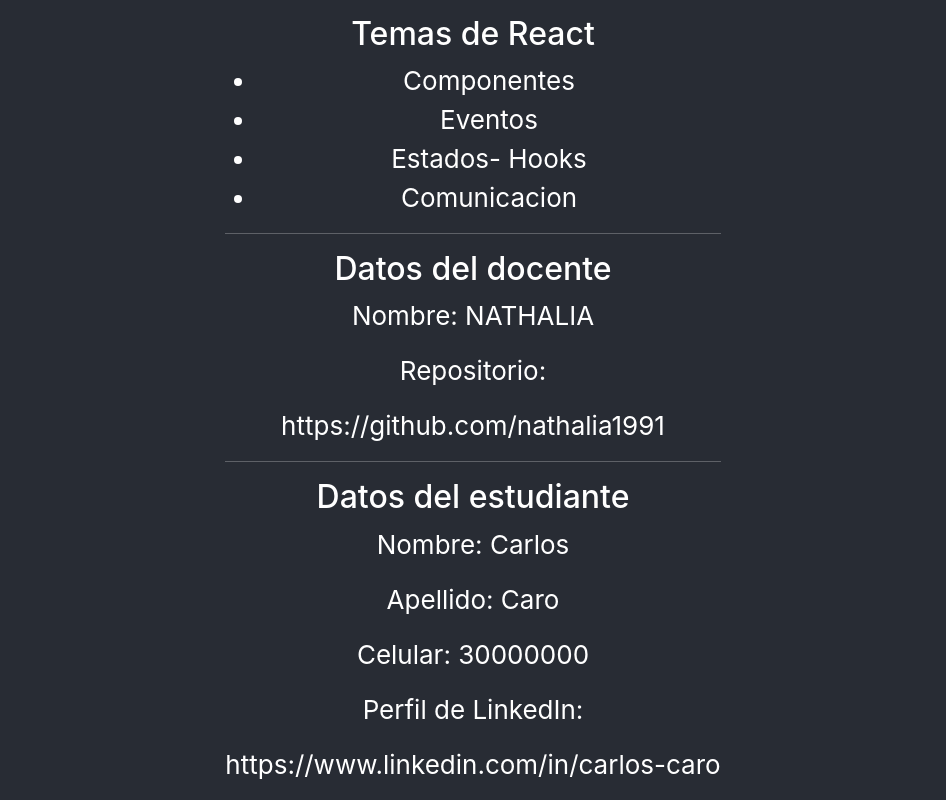
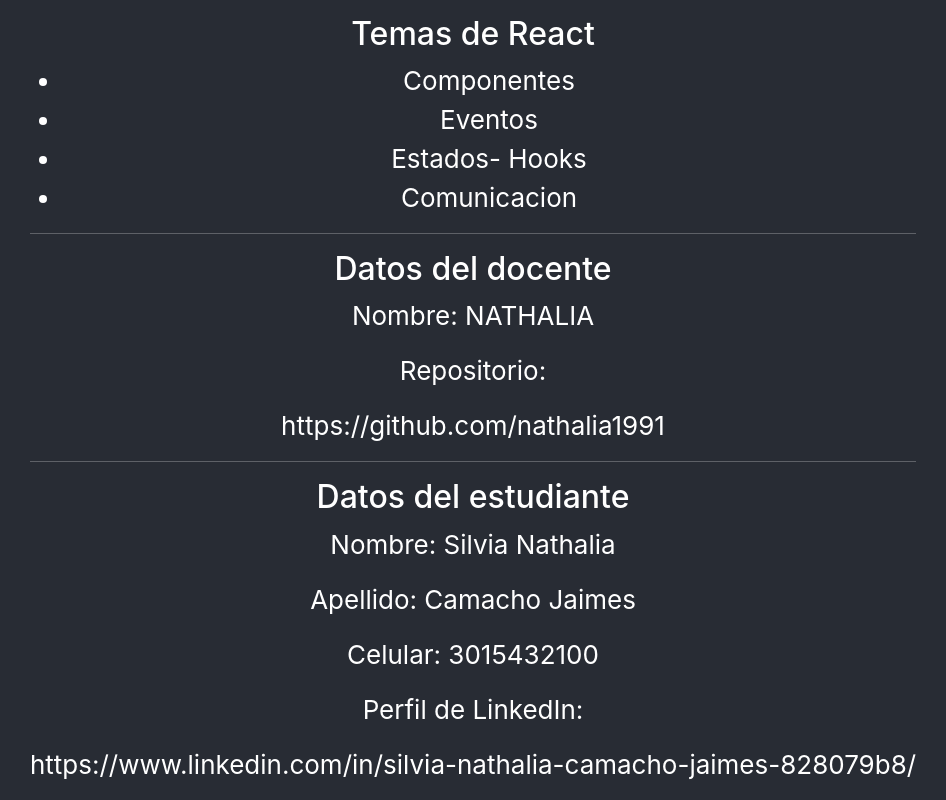
Before and after one commit to nathalia1991/component-practice, a React (Create React App) app: page / in a window 1280 px wide. Shown: the part 1663-2463 px from the top of the page, without its empty margins (167-1113 px from the left). Built offline with nearby package versions, Linux system fonts and the light colour scheme.

Commit message:
Change of linkedin url

```diff
--- a/src/components/MyComponents.jsx
+++ b/src/components/MyComponents.jsx
@@ -6,10 +6,10 @@
      const repository= "https://github.com/nathalia1991";
 
      const student = {
-     name: "Carlos",
-     lastName: "Caro",
-     mobile: "30000000",
-     linkedinProfile: "https://www.linkedin.com/in/carlos-caro"
+     name: "Silvia Nathalia",
+     lastName: "Camacho Jaimes",
+     mobile: "3015432100",
+     linkedinProfile: "https://www.linkedin.com/in/silvia-nathalia-camacho-jaimes-828079b8/"
      }
 
   return (
@@ -24,6 +24,7 @@
           <li>Comunicacion</li>
       </ul>
       <hr />
+
       <h2>Datos del docente</h2>
       <p>Nombre: { name }</p>
       <p>Repositorio:</p>
```
